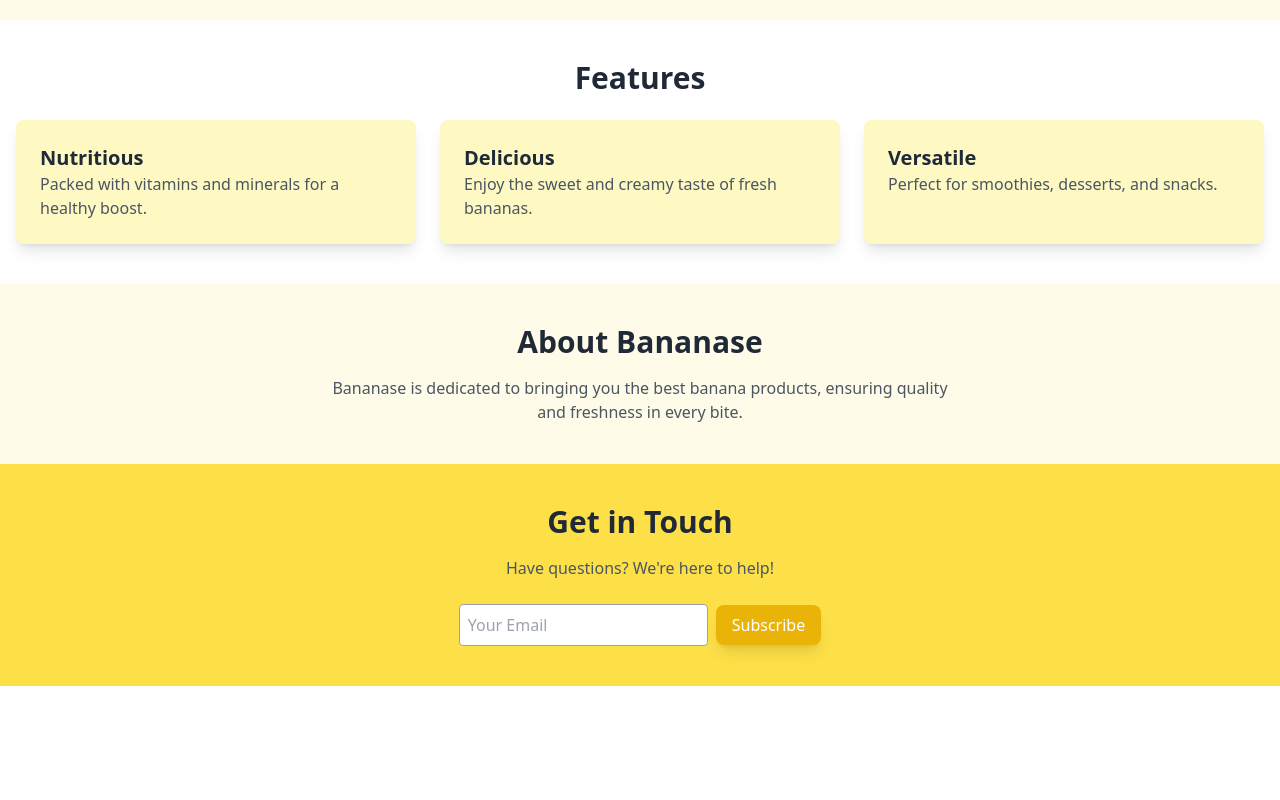
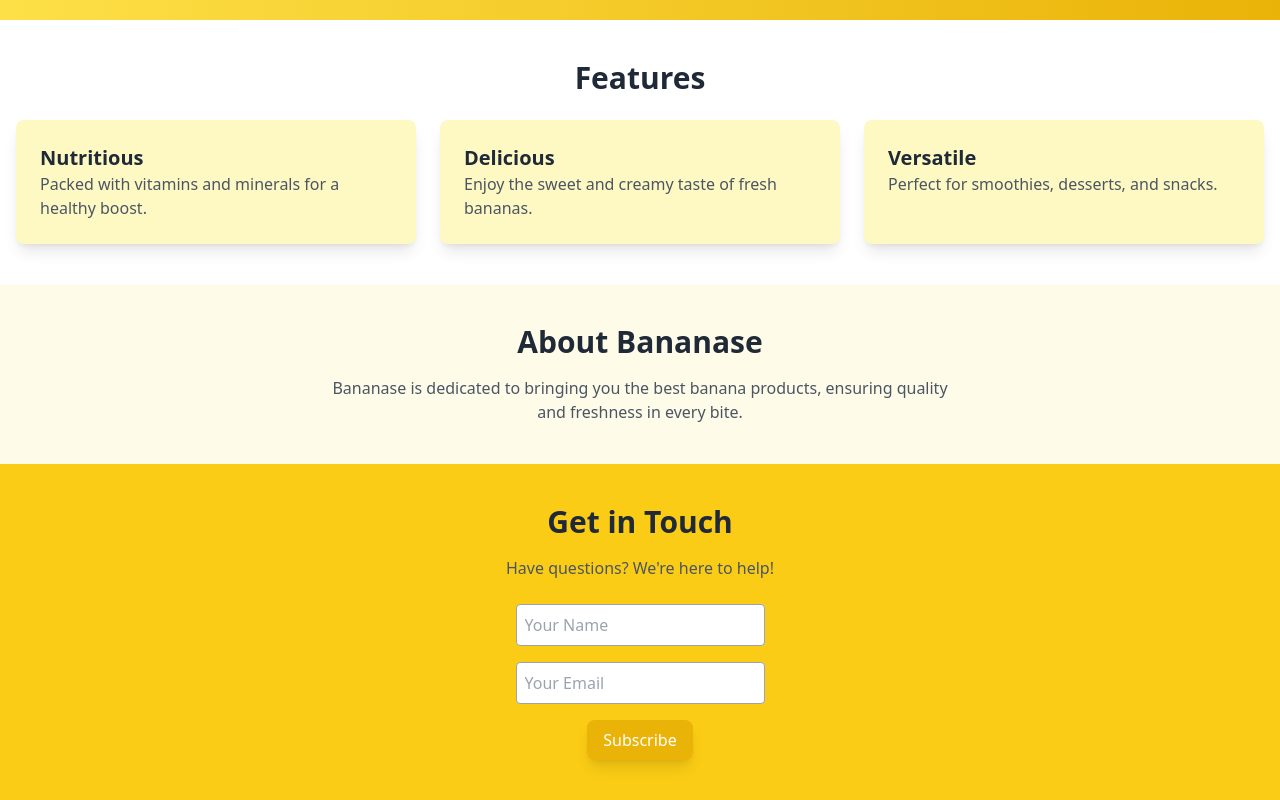
Before and after one commit to francoislassl/banana-haven, a React (Create React App) app: page / in a window 1280 px wide. Shown: the part 332-1132 px from the top of the page. Before the commit the page ends 1018 px from the top, so only its background shows below. Built offline with nearby package versions, Linux system fonts and the light colour scheme.

Commit message:
Add/update file src/App.tsx from StackBlitz for user 60a9bb0f-9dc7-4d3b-bdda-0fc9507b9ef8

```diff
--- a/src/App.tsx
+++ b/src/App.tsx
@@ -1,11 +1,24 @@
-import React from 'react';
+import React, { useState } from 'react';
 
 // Main LandingPage component
 const LandingPage = () => {
+  // State to manage form input values
+  const [name, setName] = useState('');
+  const [email, setEmail] = useState('');
+
+  // Handler for form submission
+  const handleSubmit = (e) => {
+    e.preventDefault(); // Prevent default form submission
+    console.log('Form submitted:', { name, email });
+    // Clear the input fields after submission
+    setName('');
+    setEmail('');
+  };
+
   return (
-    <div className="bg-yellow-50 min-h-screen flex flex-col justify-between">
+    <div className="bg-gradient-to-r from-yellow-300 to-yellow-500 min-h-screen flex flex-col justify-between">
       {/* Header Section */}
-      <header className="bg-yellow-300 p-5 shadow-md">
+      <header className="bg-yellow-400 p-5 shadow-md">
         <h1 className="text-3xl font-bold text-center text-gray-800">Welcome to Bananase</h1>
         <nav className="flex justify-center space-x-4 mt-4">
           <a href="#features" className="text-gray-700 hover:text-gray-900">Features</a>
@@ -51,12 +64,27 @@
       </section>
 
       {/* Contact Section */}
-      <footer id="contact" className="bg-yellow-300 p-10 text-center">
+      <footer id="contact" className="bg-yellow-400 p-10 text-center">
         <h2 className="text-3xl font-bold text-gray-800">Get in Touch</h2>
         <p className="text-gray-600 mt-4">Have questions? We're here to help!</p>
-        <form className="mt-6">
-          <input type="email" placeholder="Your Email" className="p-2 rounded border border-gray-400 focus:outline-none focus:ring-2 focus:ring-yellow-400" />
-          <button className="bg-yellow-500 text-white px-4 py-2 rounded-lg shadow-lg ml-2 transition duration-300 hover:bg-yellow-600">
+        <form className="mt-6 flex flex-col items-center" onSubmit={handleSubmit}>
+          <input
+            type="text"
+            placeholder="Your Name"
+            value={name}
+            onChange={(e) => setName(e.target.value)}
+            className="p-2 mb-4 rounded border border-gray-400 focus:outline-none focus:ring-2 focus:ring-yellow-400"
+            required
+          />
+          <input
+            type="email"
+            placeholder="Your Email"
+            value={email}
+            onChange={(e) => setEmail(e.target.value)}
+            className="p-2 mb-4 rounded border border-gray-400 focus:outline-none focus:ring-2 focus:ring-yellow-400"
+            required
+          />
+          <button className="bg-yellow-500 text-white px-4 py-2 rounded-lg shadow-lg transition duration-300 hover:bg-yellow-600">
             Subscribe
           </button>
         </form>
```
